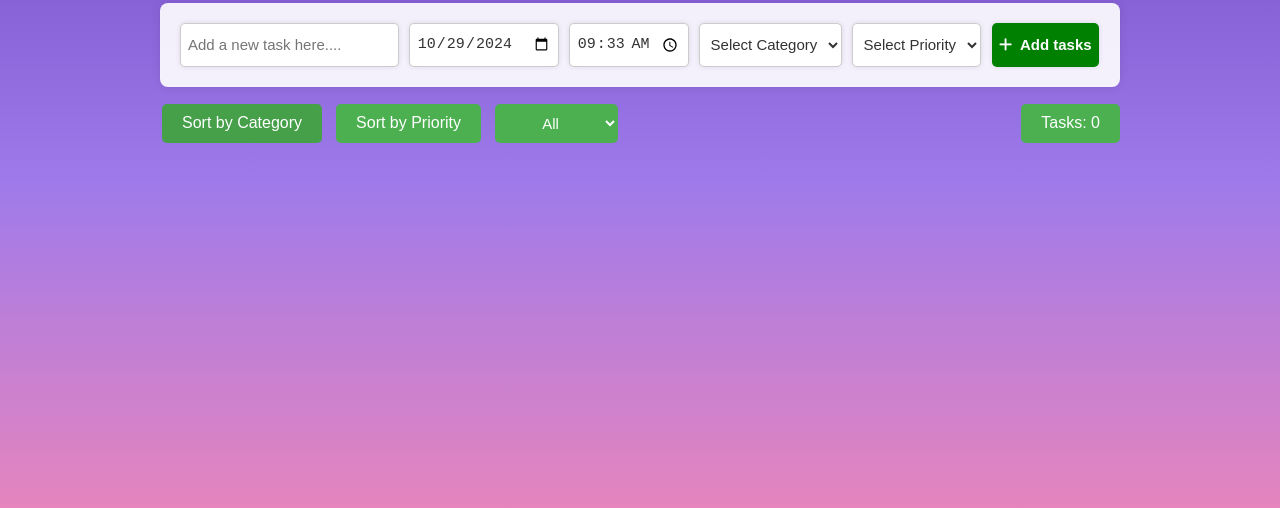
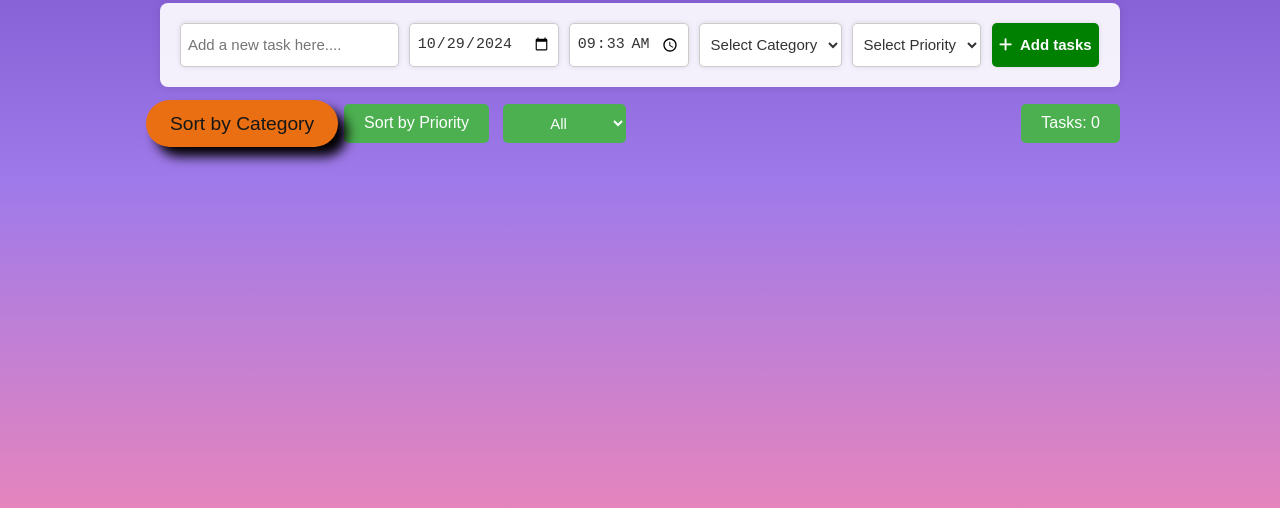
Before and after one commit to ryliam/gitCc, a website: page Todo.html in a window 1280 px wide. In both pictures the pointer is over the button "Sort by Category". Shown: the part 216-724 px from the top of the page. Drawn offline with Linux system fonts and the light colour scheme; a web font is replaced by a local one.

Commit message:
Modifications des animations des touches sort by au survole

```diff
--- a/style.css
+++ b/style.css
@@ -664,3 +664,16 @@ Animating title
     width: 200px;
   }
 }
+
+.sort-button:hover
+{
+   color: #161716;
+   transition: transform 1s ease;
+   transform: scale(1.2);
+   background-color: #e96f12;
+   box-shadow: 8px 8px 10px black;
+   border-radius: 25px;
+   position: relative;
+   margin-right: 10px;
+
+}
```
